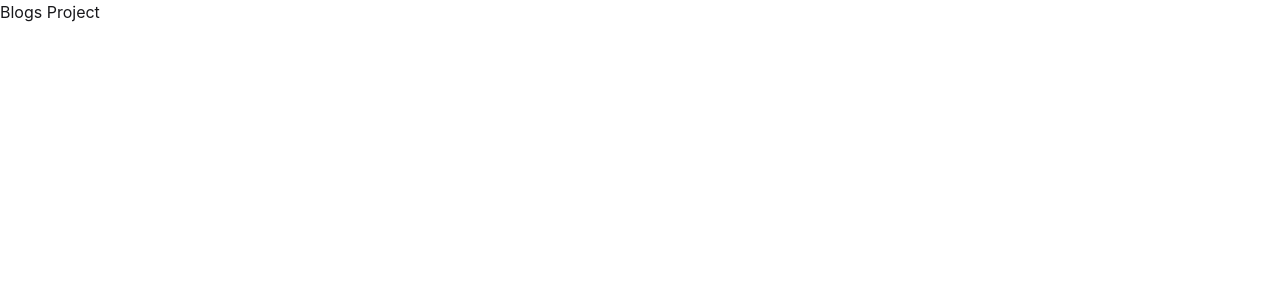
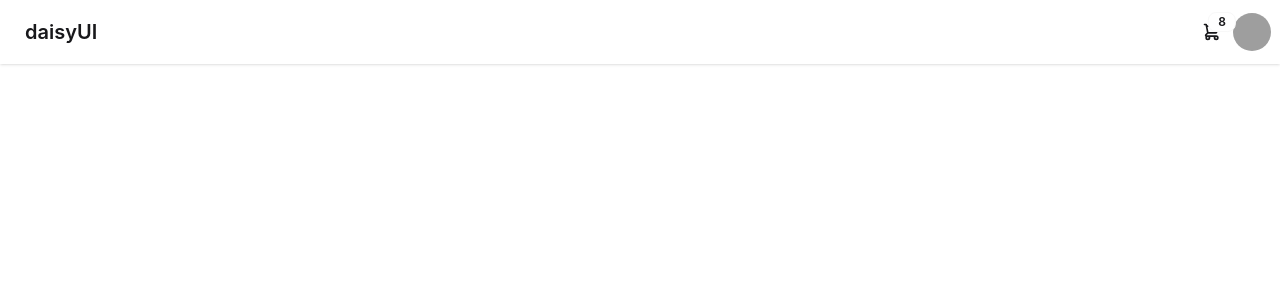
Before and after one commit to mahabubalam-gbs/react-blogs-project, a React (Vite) app: page / in a window 1280 px wide. Shown: the top 300 px of the page. Built offline with nearby package versions, Linux system fonts and the light colour scheme; grey boxes are pictures that could not be loaded.

Commit message:
Navbar has been included

```diff
--- a/src/App.jsx
+++ b/src/App.jsx
@@ -1,16 +1,12 @@
-import { useState } from 'react'
-import reactLogo from './assets/react.svg'
-import viteLogo from './assets/vite.svg'
-import heroImg from './assets/hero.png'
 import './App.css'
+import Navbar from './components/Navbar/Navbar'
 
 function App() {
-  const [count, setCount] = useState(0)
+
 
   return (
     <>
-      <h1>Blogs Project</h1>
-
+      <Navbar></Navbar>
     </>
   )
 }
--- /dev/null
+++ b/src/components/Navbar/Navbar.jsx
@@ -0,0 +1,57 @@
+import React from 'react';
+
+const Navbar = () => {
+    return (
+        <div>
+            <div className="navbar bg-base-100 shadow-sm">
+                <div className="flex-1">
+                    <a className="btn btn-ghost text-xl">daisyUI</a>
+                </div>
+                <div className="flex-none">
+                    <div className="dropdown dropdown-end">
+                        <div tabIndex={0} role="button" className="btn btn-ghost btn-circle">
+                            <div className="indicator">
+                                <svg xmlns="http://www.w3.org/2000/svg" className="h-5 w-5" fill="none" viewBox="0 0 24 24" stroke="currentColor"> <path strokeLinecap="round" strokeLinejoin="round" strokeWidth="2" d="M3 3h2l.4 2M7 13h10l4-8H5.4M7 13L5.4 5M7 13l-2.293 2.293c-.63.63-.184 1.707.707 1.707H17m0 0a2 2 0 100 4 2 2 0 000-4zm-8 2a2 2 0 11-4 0 2 2 0 014 0z" /> </svg>
+                                <span className="badge badge-sm indicator-item">8</span>
+                            </div>
+                        </div>
+                        <div
+                            tabIndex={0}
+                            className="card card-compact dropdown-content bg-base-100 z-1 mt-3 w-52 shadow">
+                            <div className="card-body">
+                                <span className="text-lg font-bold">8 Items</span>
+                                <span className="text-info">Subtotal: $999</span>
+                                <div className="card-actions">
+                                    <button className="btn btn-primary btn-block">View cart</button>
+                                </div>
+                            </div>
+                        </div>
+                    </div>
+                    <div className="dropdown dropdown-end">
+                        <div tabIndex={0} role="button" className="btn btn-ghost btn-circle avatar">
+                            <div className="w-10 rounded-full">
+                                <img
+                                    alt="Tailwind CSS Navbar component"
+                                    src="https://img.daisyui.com/images/stock/photo-1534528741775-53994a69daeb.webp" />
+                            </div>
+                        </div>
+                        <ul
+                            tabIndex="-1"
+                            className="menu menu-sm dropdown-content bg-base-100 rounded-box z-1 mt-3 w-52 p-2 shadow">
+                            <li>
+                                <a className="justify-between">
+                                    Profile
+                                    <span className="badge">New</span>
+                                </a>
+                            </li>
+                            <li><a>Settings</a></li>
+                            <li><a>Logout</a></li>
+                        </ul>
+                    </div>
+                </div>
+            </div>
+        </div>
+    );
+};
+
+export default Navbar;
--- a/src/index.css
+++ b/src/index.css
@@ -0,0 +1,2 @@
+@import "tailwindcss";
+@plugin "daisyui";
--- a/vite.config.js
+++ b/vite.config.js
@@ -1,7 +1,7 @@
 import { defineConfig } from 'vite'
 import react from '@vitejs/plugin-react'
+import tailwindcss from '@tailwindcss/vite'
 
-// https://vite.dev/config/
 export default defineConfig({
   plugins: [react(), tailwindcss()],
 })
```
